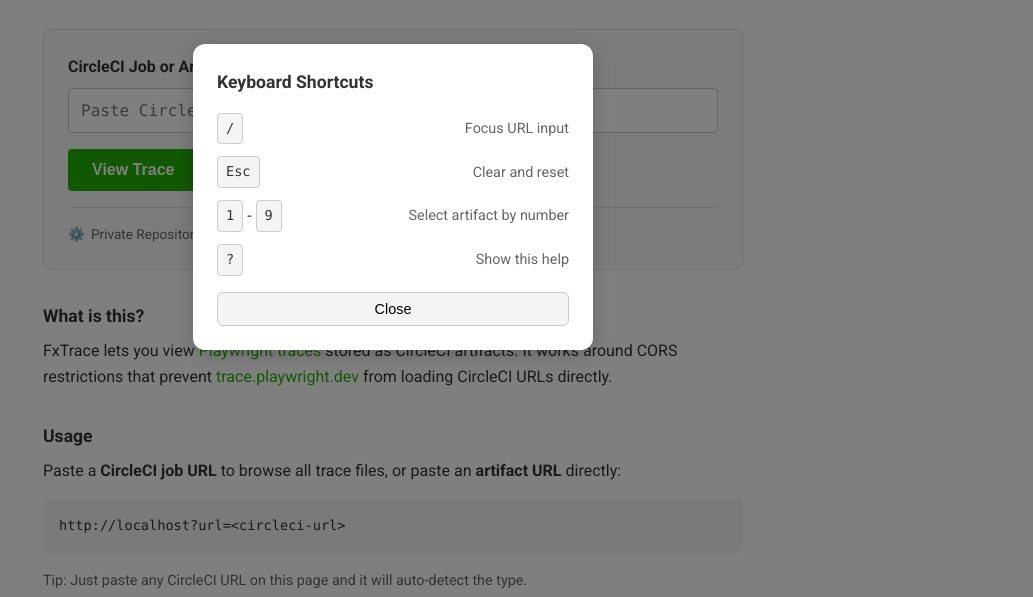
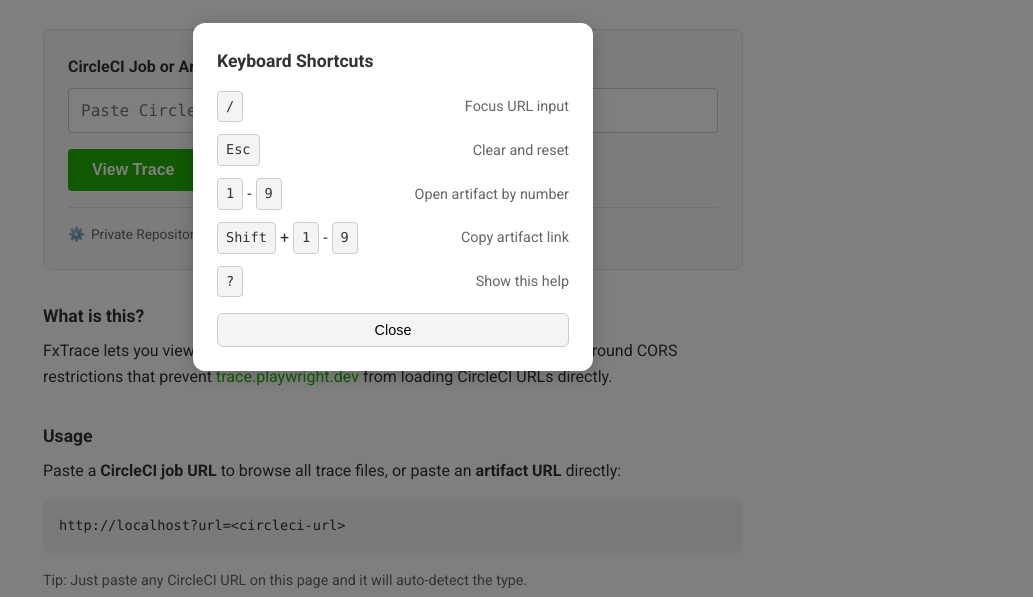
Before and after one commit to vbudhram/FxTrace, a website built with Vite: page index.html in a window 1280 px wide. Shown: the part 203-800 px from the top of the page, without its empty margins (247-1280 px from the left). Built offline with nearby package versions, Linux system fonts and the light colour scheme; a web font is replaced by a local one.

Commit message:
Update keyboard shortcuts help overlay

```diff
--- a/index.html
+++ b/index.html
@@ -1100,7 +1100,11 @@
           </div>
           <div class="shortcut-item">
             <span class="shortcut-key"><kbd>1</kbd> - <kbd>9</kbd></span>
-            <span class="shortcut-desc">Select artifact by number</span>
+            <span class="shortcut-desc">Open artifact by number</span>
+          </div>
+          <div class="shortcut-item">
+            <span class="shortcut-key"><kbd>Shift</kbd> + <kbd>1</kbd> - <kbd>9</kbd></span>
+            <span class="shortcut-desc">Copy artifact link</span>
           </div>
           <div class="shortcut-item">
             <span class="shortcut-key"><kbd>?</kbd></span>
```
